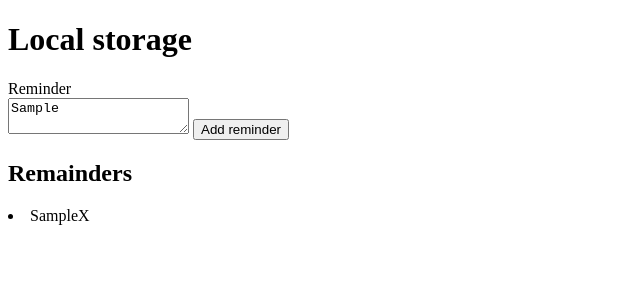
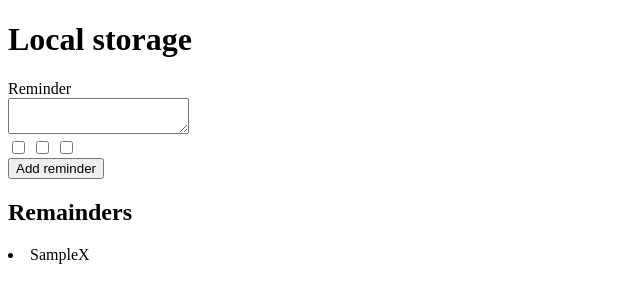
Before and after one commit to elsoldelosvenados/localStorageProject, a plain HTML site: page index.html in a window 1280 px wide. Both pictures are taken after typing "Sample" into the empty fields and a click on the input "Add reminder". Shown: the whole page, without its empty margins (0-640 px from the left). Drawn offline with Linux system fonts and the light colour scheme.

Commit message:
Project finished without styles

```diff
--- a/assets/js/script.js
+++ b/assets/js/script.js
@@ -1,5 +1,12 @@
 const listReminders = document.getElementById('list-reminders')
 const form = document.getElementById('form')
+const checkboxs = document.getElementById('checkboxs-content')
+
+const checkboxsGroup = [
+  document.getElementById('low'),
+  document.getElementById('median'),
+  document.getElementById('height')
+]
 
 eventListeners()
 
@@ -7,6 +14,7 @@ eventListeners()
 function eventListeners(){
 
   form.addEventListener('submit',addReminder)
+  checkboxs.addEventListener('click', checkboxsValidate)
   listReminders.addEventListener('click', removeReminder)
   document.addEventListener('DOMContentLoaded',loacalStorgeReady)
 
@@ -15,18 +23,21 @@ function eventListeners(){
 function addReminder(e){
 
   e.preventDefault()
-  const reminder = document.getElementById('reminder').value
+  const reminder = document.getElementById('reminder')
 
   const removeButton = document.createElement('a')
+  removeButton.classList = 'remove-reminder'
   removeButton.innerText = 'X'
 
   const li = document.createElement('li')
-  li.innerText = reminder
+  li.innerText = reminder.value
 
   li.appendChild(removeButton)
 
   listReminders.appendChild(li)
-  addReminderToLocalStorge(reminder)
+  addReminderToLocalStorage(reminder.value)
+
+  reminder.value = ''
 }
 
 
@@ -60,7 +71,7 @@ function addReminderToLocalStorage(reminder){
 
 function getRemindersFromlocalStorage(){
   let reminders
-  if(localStorage.getItem('reminders')===null){
+  if(localStorage.getItem('reminders')=== null){
     reminders = []
   }else{
     reminders = JSON.parse(localStorage.getItem('reminders'))
@@ -81,3 +92,10 @@ function removeRemainderOnLocalStorage(reminder){
   })
   localStorage.setItem('reminders',JSON.stringify(reminders))
 }
+
+function checkboxsValidate(e){
+  checkboxsGroup.forEach((checkbox)=>{
+    checkbox.checked = 0
+  })
+  e.target.checked = 1
+}
--- a/index.html
+++ b/index.html
@@ -16,6 +16,11 @@
         <form  action="#" method="post" id="form">
           <label for="reminder"></label>
           <textarea id="reminder"></textarea>
+          <div id="checkboxs-content">
+            <input type="checkbox" id="low" name="" value="">
+            <input type="checkbox" id="median"name="" value="">
+            <input type="checkbox" id="height" name="" value="">
+          </div>
           <input type="submit"  name="" value="Add reminder">
         </form>
       </div>
```
